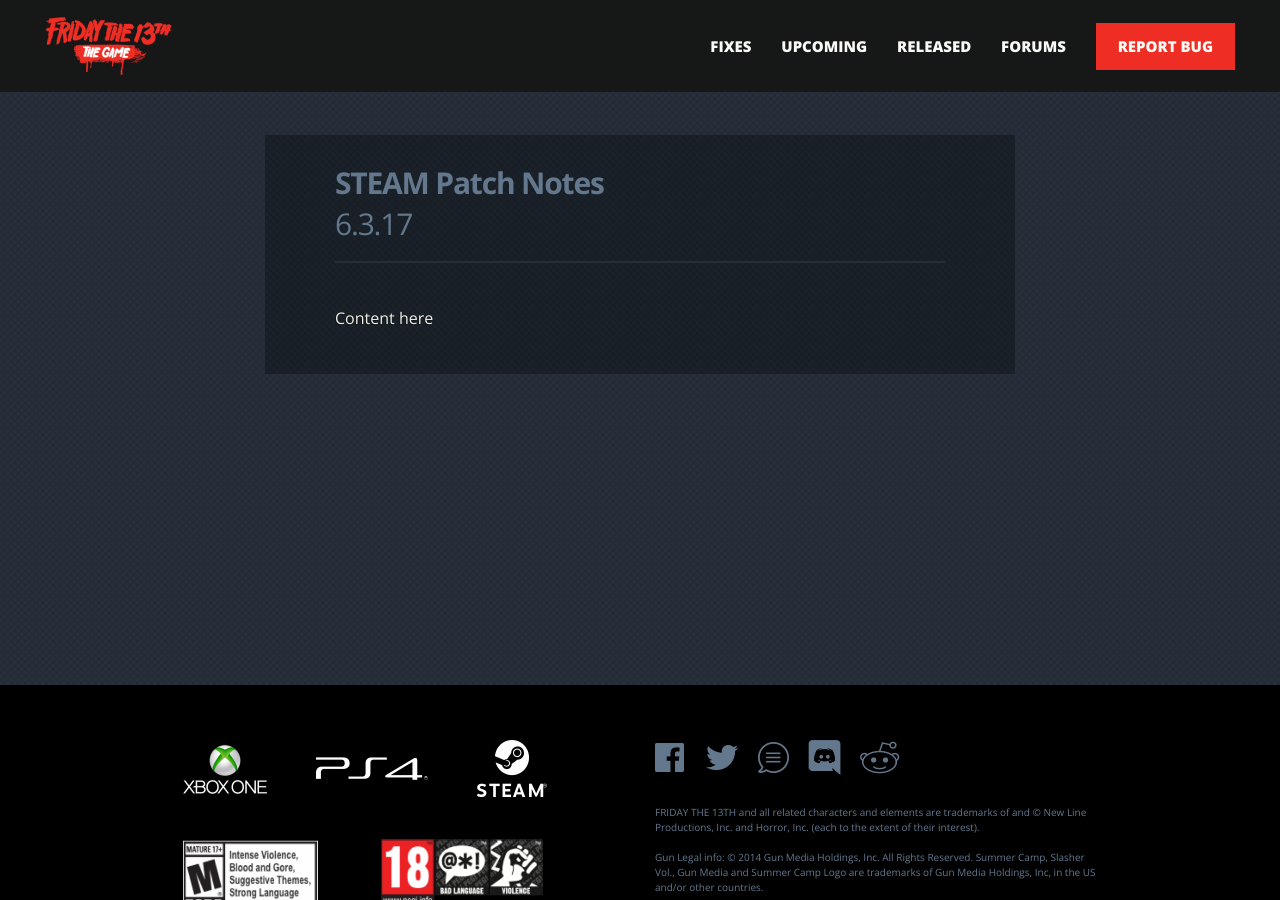
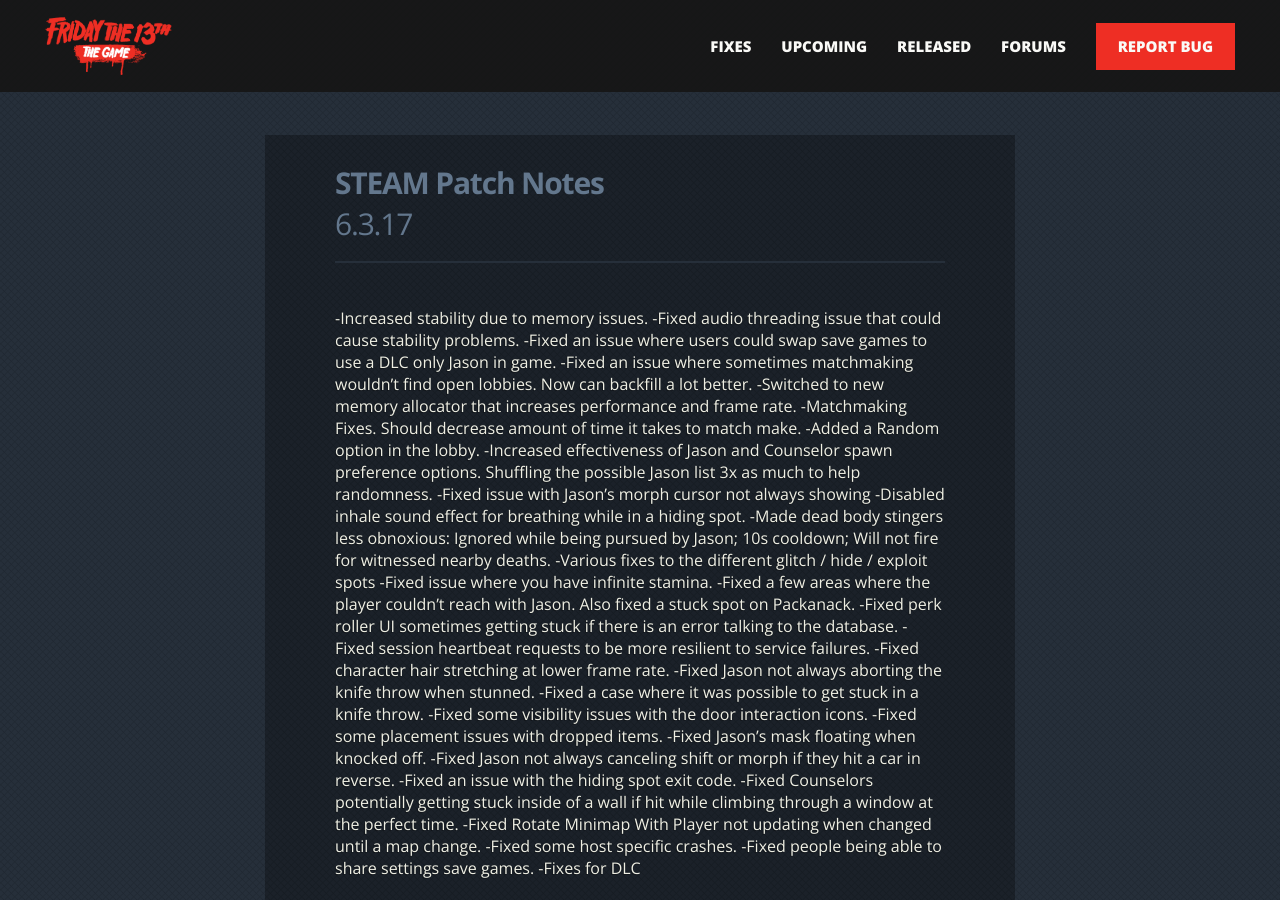
Before and after one commit to bdk6000/friday-13, a Jekyll site: the page built from _released-patches/patch-notes-6-3.markdown, in a window 1280 px wide and 900 px high. Built offline with Jekyll 4.4.1, drawn with Linux system fonts in a browser that asks for light colours.

Commit message:
Updated Patch Notes 6 3

```diff
--- a/_released-patches/patch-notes-6-3.markdown
+++ b/_released-patches/patch-notes-6-3.markdown
@@ -3,7 +3,35 @@ title: Patch Notes
 date: 2017-06-03 22:15:00 -04:00
 categories:
 - STEAM
-release-date: 2017-06-03 22:15:00 -04:00
+release-date: 2017-07-28 22:15:00 -04:00
 ---
 
-Content here
+-Increased stability due to memory issues.
+-Fixed audio threading issue that could cause stability problems.
+-Fixed an issue where users could swap save games to use a DLC only Jason in game.
+-Fixed an issue where sometimes matchmaking wouldn't find open lobbies. Now can backfill a lot better.
+-Switched to new memory allocator that increases performance and frame rate.
+-Matchmaking Fixes. Should decrease amount of time it takes to match make.
+-Added a Random option in the lobby.
+-Increased effectiveness of Jason and Counselor spawn preference options. Shuffling the possible Jason list 3x as much to help randomness.
+-Fixed issue with Jason’s morph cursor not always showing
+-Disabled inhale sound effect for breathing while in a hiding spot.
+-Made dead body stingers less obnoxious: Ignored while being pursued by Jason; 10s cooldown; Will not fire for witnessed nearby deaths.
+-Various fixes to the different glitch / hide / exploit spots
+-Fixed issue where you have infinite stamina.
+-Fixed a few areas where the player couldn't reach with Jason. Also fixed a stuck spot on Packanack.
+-Fixed perk roller UI sometimes getting stuck if there is an error talking to the database.
+-Fixed session heartbeat requests to be more resilient to service failures.
+-Fixed character hair stretching at lower frame rate.
+-Fixed Jason not always aborting the knife throw when stunned.
+-Fixed a case where it was possible to get stuck in a knife throw.
+-Fixed some visibility issues with the door interaction icons.
+-Fixed some placement issues with dropped items.
+-Fixed Jason's mask floating when knocked off.
+-Fixed Jason not always canceling shift or morph if they hit a car in reverse.
+-Fixed an issue with the hiding spot exit code.
+-Fixed Counselors potentially getting stuck inside of a wall if hit while climbing through a window at the perfect time.
+-Fixed Rotate Minimap With Player not updating when changed until a map change.
+-Fixed some host specific crashes.
+-Fixed people being able to share settings save games.
+-Fixes for DLC
```
